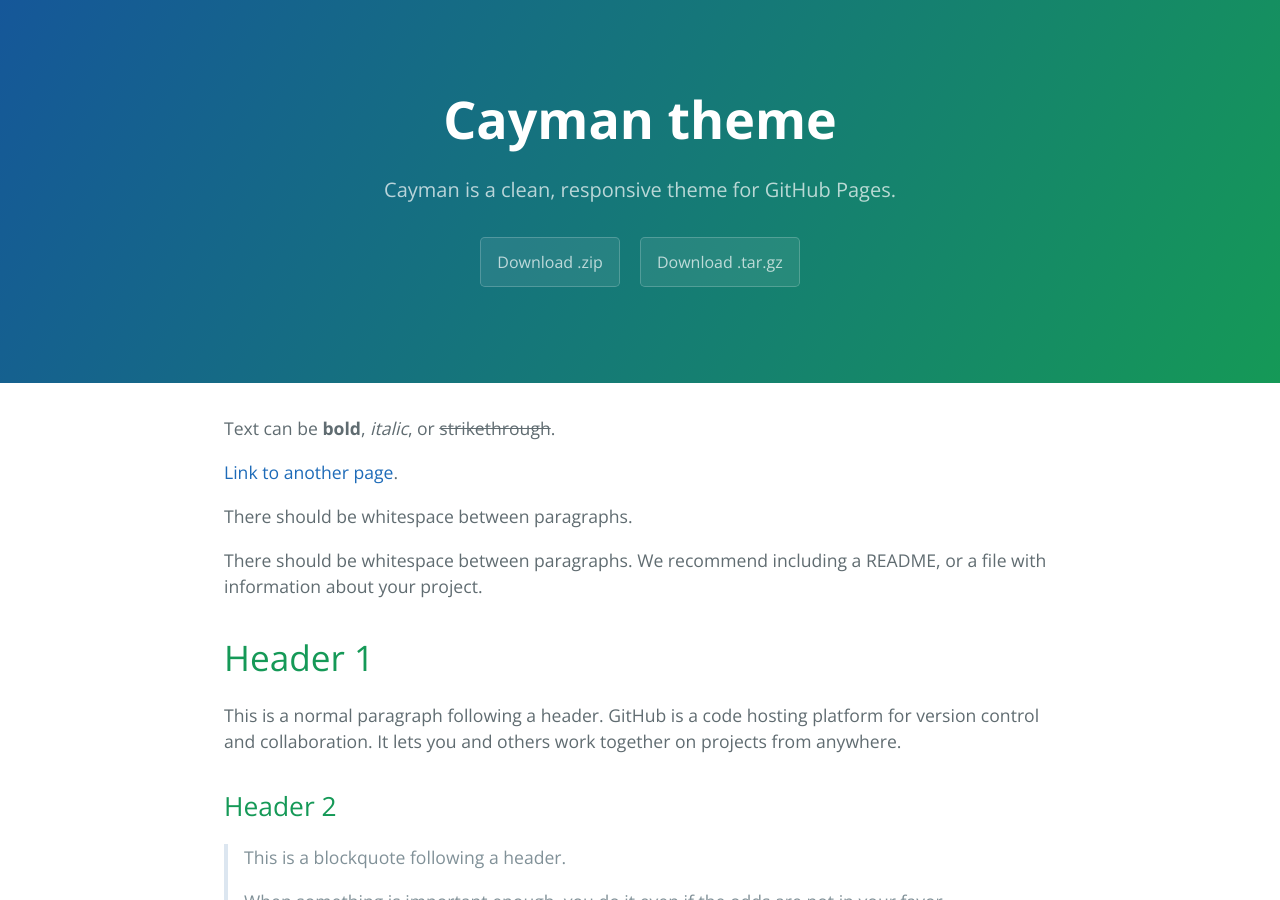
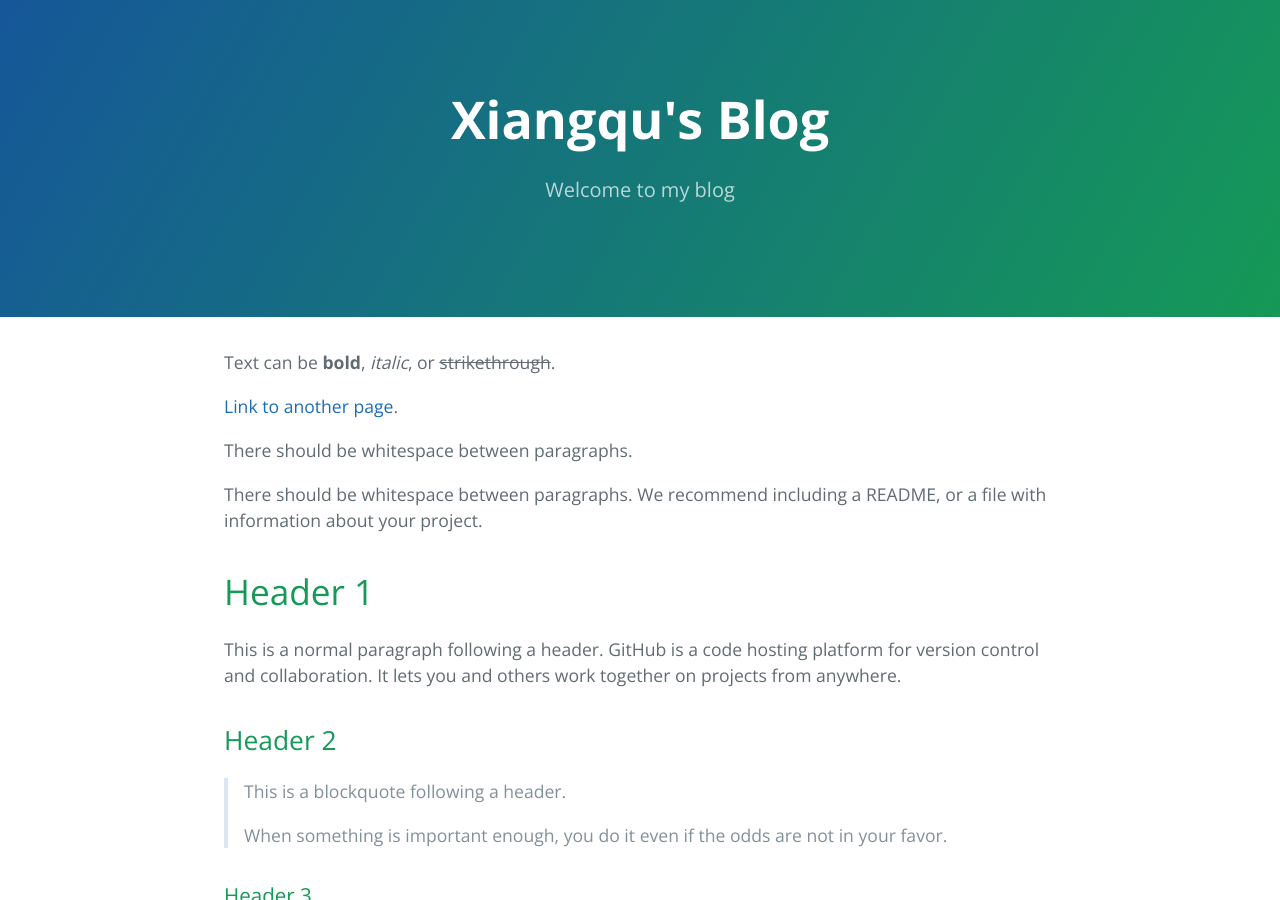
Before and after one commit to umachanforever/umachanforever.github.io, a Jekyll site: the page built from index.md, in a window 1280 px wide and 900 px high. Built offline with Jekyll 4.4.1, drawn with Linux system fonts in a browser that asks for light colours.

Commit message:
config
title and so on

```diff
--- a/_config.yml
+++ b/_config.yml
@@ -1,5 +1,5 @@
-title: Cayman theme
-description: Cayman is a clean, responsive theme for GitHub Pages.
-show_downloads: true
+title: Xiangqu's Blog
+description: Welcome to my blog
+show_downloads: false
 google_analytics:
 theme:
```
